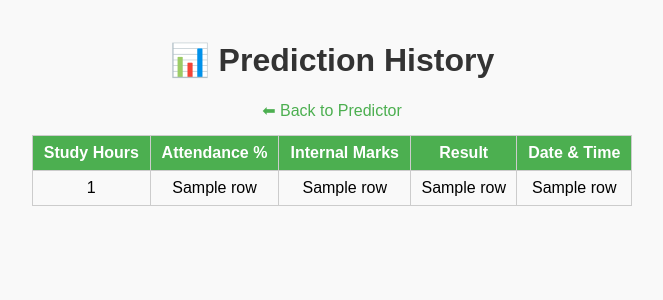
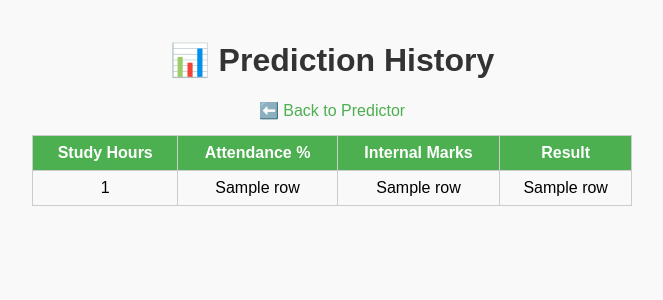
Before and after one commit to praneethbehara11/students_performance_predictor, a Flask app: template templates/history.html in a window 1280 px wide. Shown: the top 300 px of the page, without its empty margins (308-971 px from the left). Run offline with Flask 3, Linux system fonts and the light colour scheme; the template is opened without the code that fills it: most values are stand-ins (such as "Sample title", 1, 10 or a date in 2020); parts of the project's set-up code (start-up, migrations or seed data) failed here and were passed over.

Commit message:
Update history.html

```diff
--- a/templates/history.html
+++ b/templates/history.html
@@ -6,28 +6,26 @@
 </head>
 <body>
     <h1>📊 Prediction History</h1>
-    <a href="/">⬅ Back to Predictor</a>
-    {% if history %}
-        <table>
+    <a href="/">⬅️ Back to Predictor</a>
+    {% if rows %}
+    <table border="1">
         <tr>
             <th>Study Hours</th>
             <th>Attendance %</th>
             <th>Internal Marks</th>
             <th>Result</th>
-                <th>Date & Time</th>
         </tr>
-            {% for row in history %}
+        {% for row in rows %}
         <tr>
             <td>{{ row[0] }}</td>
             <td>{{ row[1] }}</td>
             <td>{{ row[2] }}</td>
             <td>{{ row[3] }}</td>
-                <td>{{ row[4] }}</td>
         </tr>
         {% endfor %}
     </table>
     {% else %}
-        <p>No predictions yet!</p>
+    <p>No prediction history yet.</p>
     {% endif %}
 </body>
 </html>
```
Lines whose indentation alone changed are shown as unchanged.
